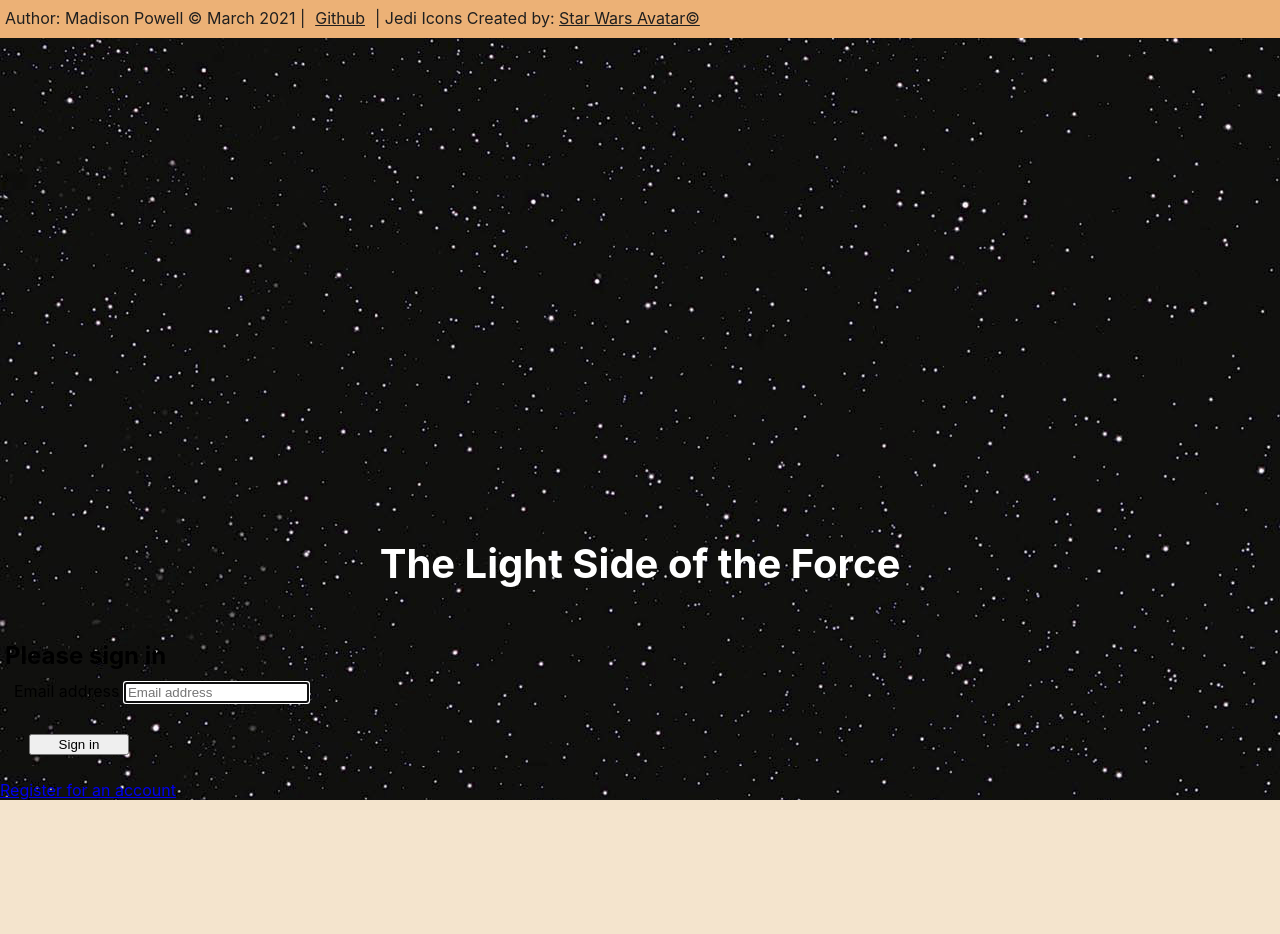
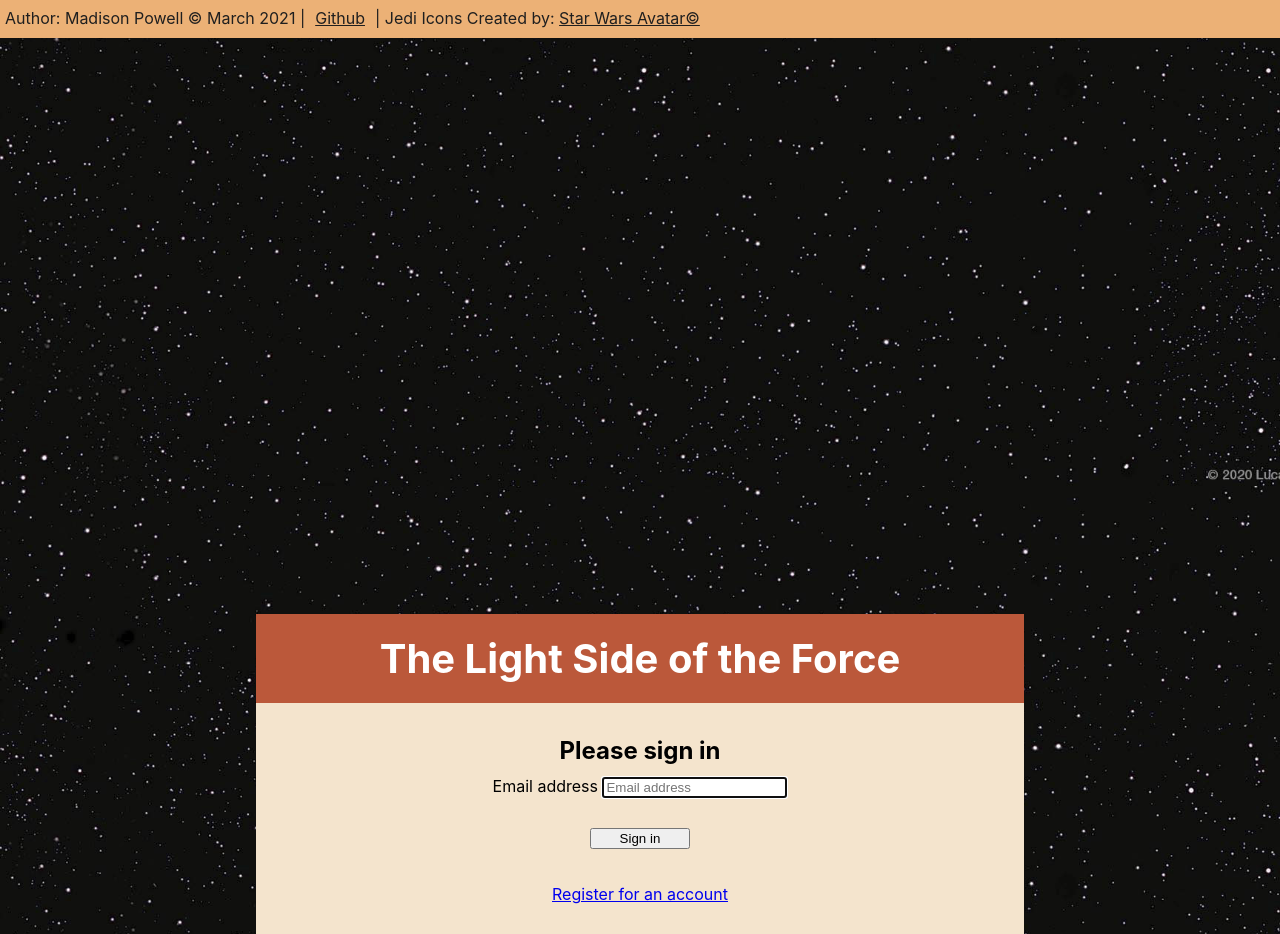
Before and after one commit to powellmad/light-side, a React (Create React App) app: page /login in a window 1280 px wide. Shown: the part 314-1248 px from the top of the page. Before the commit the page ends 1114 px from the top, so only its background shows below. Built offline with nearby package versions, Linux system fonts and the light colour scheme; sample sign-in values are in the browser's storage.

Commit message:
fixing error on registering new user

```diff
--- a/src/LightSide.js
+++ b/src/LightSide.js
@@ -6,6 +6,8 @@ import { ApplicationViews } from "./components/ApplicationViews"
 import { Login } from "./auth/Login"
 import { Register } from "./auth/Register"
 import { userStorageKey } from "./auth/authSettings"
+import "./index.css"
+import "./auth/Login.css"
 
 export const LightSide = () => (
   <>
--- a/src/auth/Login.css
+++ b/src/auth/Login.css
@@ -1,3 +1,29 @@
+body {
+    background-image: url("/src/images/tiny-stars.jpeg");
+    min-height: 500px;
+    background-attachment: fixed;
+    background-position: center;
+    background-repeat: no-repeat;
+    background-size: cover;
+}
+
+h1 {
+    background-color: #BB583A;
+}
+
 fieldset {
     border: none;
 }
+
+.container--login {
+    background-color: #F4E4CD;
+    width: 60%;
+    text-align: center;
+    margin: auto;
+    margin-top: 10%;
+}
+
+.link--register {
+    padding: 10px;
+    padding-bottom: 30px;
+}
--- a/src/auth/Register.js
+++ b/src/auth/Register.js
@@ -1,14 +1,26 @@
-import React, { useState } from "react"
+import React, { useState, useContext, useEffect } from "react"
 import { useHistory } from "react-router-dom"
 import { authApi, userStorageKey } from "./authSettings"
+import { JediContext } from "../components/jedi/JediProvider"
 import "./Login.css"
 
 export const Register = () => {
+    const [conflictDialog, setConflictDialog] = useState(false)
+    const history = useHistory()
+    const { jedi, getJedi } = useContext(JediContext)
 
-    const [registerUser, setRegisterUser] = useState({ firstName: "", lastName: "", email: "" })
-    const [conflictDialog, setConflictDialog] = useState(false)
+    useEffect(() => {
+        getJedi()
+    }, [])
 
-    const history = useHistory()
+    const randomJediId = Math.floor(Math.random() * jedi.length)
+
+    const [registerUser, setRegisterUser] = useState({
+        firstName: "",
+        lastName: "",
+        email: "",
+        jediId: randomJediId
+    })
 
     const handleInputChange = (event) => {
         const newUser = { ...registerUser }
--- a/src/components/Header.js
+++ b/src/components/Header.js
@@ -15,7 +15,7 @@ export const Header = () => (
                 <Link className="header__link" to="/notes">My Padawan Notes</Link>
             </div>
             <div>
-                <img className="lightsaber" src={"./jediAvatars/jediImages/green.png"} />
+                <img className="lightsaber" src={`./jediAvatars/jediImages/green.png`} />
             </div>
             <img className="avatar" src={"./jediAvatars/padawan.png"} alt="user's avatar" />
         </div>
--- a/src/components/Home.css
+++ b/src/components/Home.css
@@ -1,8 +1,7 @@
 body {
     margin: 0;
-    background-color: #F4E4CD;
+    /* background-color: #F4E4CD; */
     min-height: fit-content;
-    background-image: url("/src/images/tiny-stars.jpeg");
 }
 
 h1 {
--- a/src/components/jedi/Jedi.css
+++ b/src/components/jedi/Jedi.css
@@ -28,6 +28,7 @@
     align-content: center;
     border-radius: 10px;
     color: #1F1F1F;
+
 }
 
 .jediComponent {
@@ -39,6 +40,7 @@
     align-content: center;
     border-radius: 2%;
     color: #1F1F1F;
+    box-shadow: 0px 0px 40px 5px yellowgreen;
 }
 
 .jediComponent h1 {
@@ -59,6 +61,7 @@
 .jedi__avatar {
     width: 150px;
     margin: auto;
+
 }
 
 .jedi__name {
@@ -67,7 +70,7 @@
 
 .jedi__image {
     width: 350px;
-    margin: auto;
+    margin: 20px auto;
 }
 
 .jediSelect__name {
--- a/src/components/notes/Note.css
+++ b/src/components/notes/Note.css
@@ -8,17 +8,19 @@ h1 {
 }
 
 .noteCard, .noteForm {
-    border: #E8B087 30px solid;
-    padding: 25px 25px 10px;
+    /* border: white 10px solid; */
+    padding: 30px;
     font-size: 20px;
     margin: auto;
     width: 70%;
     margin-top: 30px;
+    border-radius: 20px;
+    box-shadow: 0px 0px 40px 2px yellowgreen;
     background-color: white;
 }
 
 .noteCard {
-    margin-bottom: 40px;
+    margin-bottom: 60px;
 }
 
 .noteCard div {
@@ -38,3 +40,46 @@ h1 {
 .delete-button {
     margin-left: 85%;
 }
+/*
+.starwars-title {
+    font-family: Century Gothic, CenturyGothic, AppleGothic, sans-serif;
+    transform: perspective(300px) rotateX(25deg);
+    transform-origin: 50% 100%;
+    text-align: justify;
+    position: absolute;
+    margin-left: -9em;
+    font-weight: bold;
+    overflow: hidden;
+    font-size: 350%;
+    height: 50em;
+    width: 18em;
+    bottom: 0;
+    left: 50%;
+  }
+
+  .starwars-title:after {
+    position: absolute;
+    content: ' ';
+    bottom: 100%;
+    left: 0;
+    right: 0;
+    top: 0;
+  }
+
+  /* Set the scrolling animation and position it */
+/* .starwars-text {
+    animation: scroll 120s linear 16s;
+    position: absolute;
+    top: 100%;
+    color: yellow;
+  }
+
+  @keyframes scroll {
+      0% {
+          top: 0%;
+      }
+      100% {
+          top: -150%;
+      }
+  }
+   */
--- a/src/components/notes/NoteList.js
+++ b/src/components/notes/NoteList.js
@@ -32,7 +32,13 @@ export const NoteList = () => {
     )
 
     return (
-        <div className="noteComponent">
+        <div className="noteComponent ">
+            {/* <div className="starwars-title">
+            <div className="starwars-text">
+                <p>Lorem ipsum dolor sit amet, consectetur adipiscing elit, sed do eiusmod tempor incididunt ut labore et dolore magna aliqua. Ut enim ad minim veniam, quis nostrud exercitation ullamco laboris nisi ut aliquip ex ea commodo consequat. Duis aute irure dolor in reprehenderit in voluptate velit esse cillum dolore eu fugiat nulla pariatur. Excepteur sint occaecat cupidatat non proident, sunt in culpa qui officia deserunt mollit anim id est laborum.</p>
+            </div>
+            </div> */}
+
             <h1>Padawan Notes</h1>
             <div className="note-list">
                 {notes.map(note => {
--- a/src/components/quotes/Quote.css
+++ b/src/components/quotes/Quote.css
@@ -7,6 +7,7 @@
     flex-direction: column;
     justify-content: space-between;
     border-radius: 10px;
+    box-shadow: 0px 0px 40px 5px yellowgreen;
 }
 
 .quote_text {
--- a/src/index.css
+++ b/src/index.css
@@ -11,3 +11,12 @@ code {
   font-family: source-code-pro, Menlo, Monaco, Consolas, 'Courier New',
     monospace;
 }
+
+.light-side {
+  background-image: url("/src/images/tiny-stars.jpeg");
+  min-height: 500px;
+  background-attachment: fixed;
+  background-position: center;
+  background-repeat: no-repeat;
+  background-size: cover;
+}
```
Also changed, not shown: auth/Login.js (deleted), auth/RegisterUser.js (deleted).
